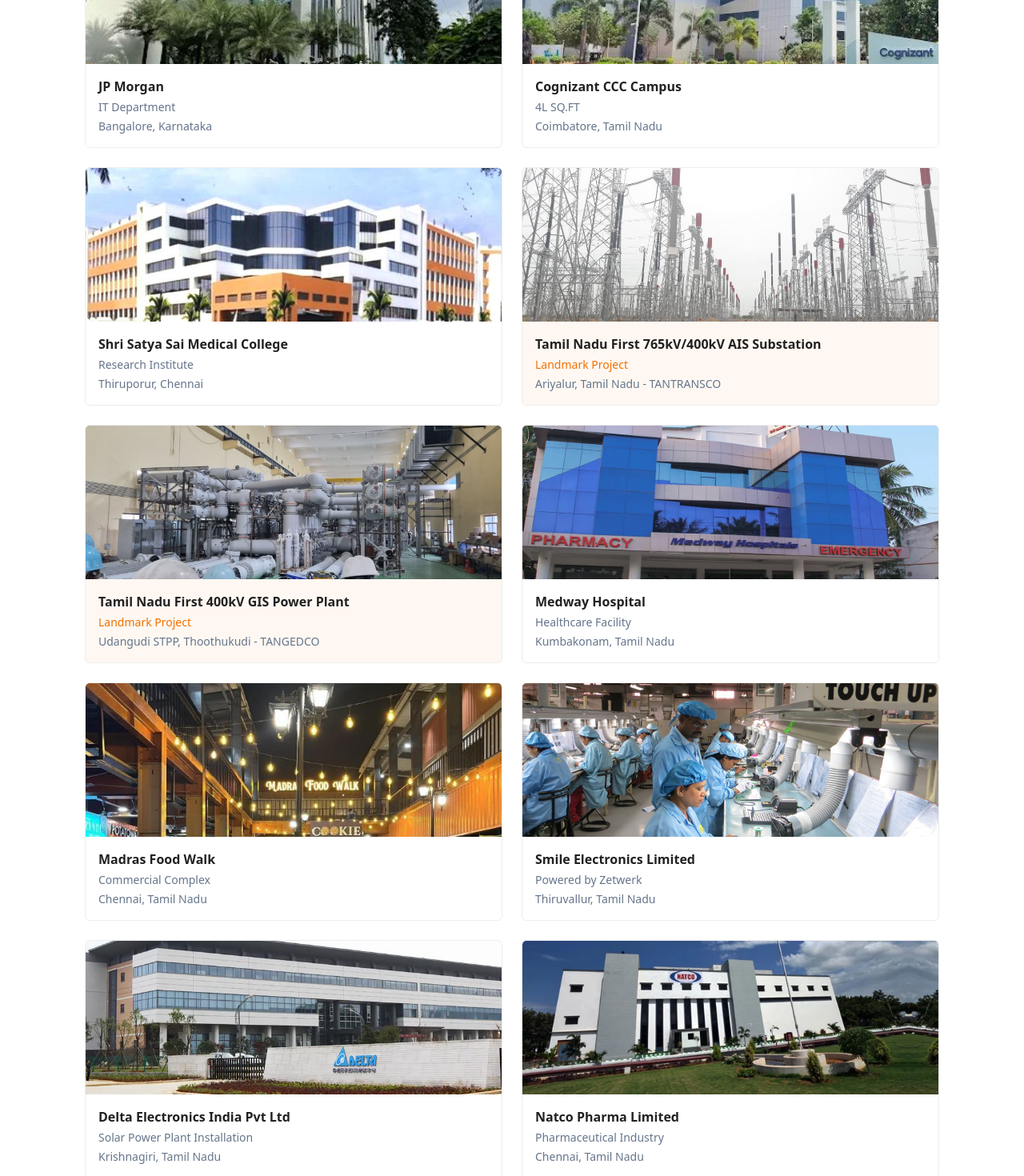
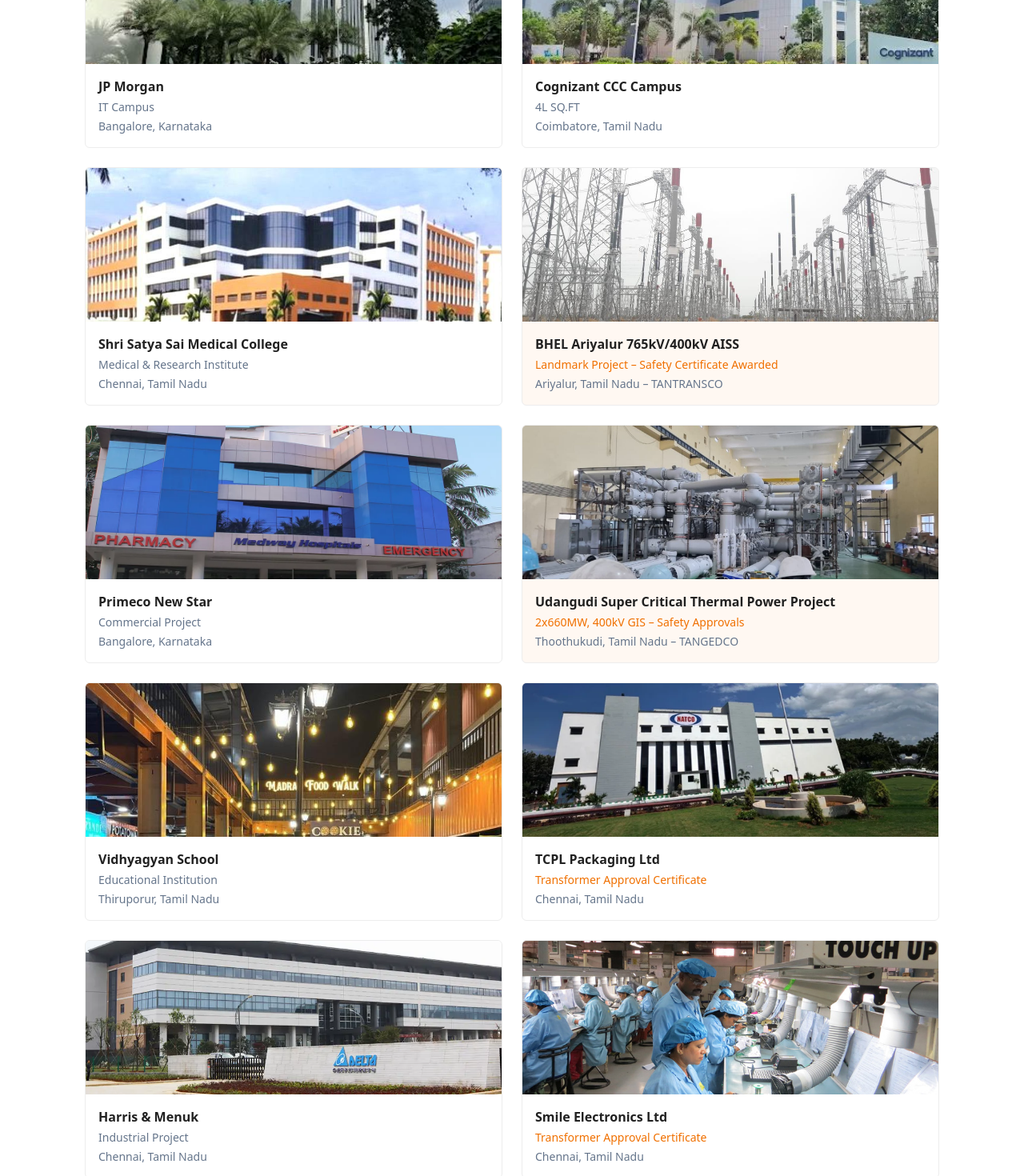
Before and after one commit to dincha/easy-start-html-css, a React (Vite) app: page / in a window 1280 px wide. Shown: the part 4680-6150 px from the top of the page at 80% size. Built offline with nearby package versions, Linux system fonts and the light colour scheme; the HTML template or start-up script is replaced by a standard one.

Commit message:
Update KEPL site content
Co-authored-by: dincha <21058700+dincha@users.noreply.github.com>

```diff
--- a/src/pages/Index.tsx
+++ b/src/pages/Index.tsx
@@ -194,14 +194,14 @@ const Index = () => {
 
       <Section id="projects" title="Selected Projects">
         <p className="mb-6">
-          Our portfolio includes successful project implementations across diverse industries, demonstrating our capability to handle complex electrical infrastructure requirements. We have executed end-to-end electrical projects across South India in Tamilnadu, Andhra, Telangana and Karnataka.
+          Our portfolio includes successful project implementations across diverse industries, demonstrating our capability to handle complex electrical infrastructure requirements. We have executed end-to-end electrical projects across South India — Tamil Nadu, Karnataka, Andhra Pradesh, Telangana, and Kerala.
         </p>
 
         <div className="grid gap-6 md:grid-cols-2">
           <div className="border border-border rounded-lg overflow-hidden">
-            <img src={phoenixMall} alt="Acquila Phoenix Mall" className="w-full h-48 object-cover" />
+            <img src={phoenixMall} alt="Aquila Phoenix Mall" className="w-full h-48 object-cover" />
             <div className="p-4">
-              <h4 className="font-semibold text-base mb-1">Acquila Phoenix Mall - Tower A</h4>
+              <h4 className="font-semibold text-base mb-1">Aquila Phoenix Mall</h4>
               <p className="text-sm text-muted-foreground mb-1">5L SQ.FT</p>
               <p className="text-sm text-muted-foreground">Hyderabad, Telangana</p>
             </div>
@@ -211,7 +211,7 @@ const Index = () => {
             <img src={sapLabs} alt="SAP Labs" className="w-full h-48 object-cover" />
             <div className="p-4">
               <h4 className="font-semibold text-base mb-1">SAP Labs</h4>
-              <p className="text-sm text-muted-foreground mb-1">IT Department</p>
+              <p className="text-sm text-muted-foreground mb-1">IT Campus</p>
               <p className="text-sm text-muted-foreground">Bangalore, Karnataka</p>
             </div>
           </div>
@@ -220,7 +220,7 @@ const Index = () => {
             <img src={jpMorgan} alt="JP Morgan" className="w-full h-48 object-cover" />
             <div className="p-4">
               <h4 className="font-semibold text-base mb-1">JP Morgan</h4>
-              <p className="text-sm text-muted-foreground mb-1">IT Department</p>
+              <p className="text-sm text-muted-foreground mb-1">IT Campus</p>
               <p className="text-sm text-muted-foreground">Bangalore, Karnataka</p>
             </div>
           </div>
@@ -238,78 +238,87 @@ const Index = () => {
             <img src={medicalCollege} alt="Shri Satya Sai Medical College" className="w-full h-48 object-cover" />
             <div className="p-4">
               <h4 className="font-semibold text-base mb-1">Shri Satya Sai Medical College</h4>
-              <p className="text-sm text-muted-foreground mb-1">Research Institute</p>
-              <p className="text-sm text-muted-foreground">Thiruporur, Chennai</p>
+              <p className="text-sm text-muted-foreground mb-1">Medical & Research Institute</p>
+              <p className="text-sm text-muted-foreground">Chennai, Tamil Nadu</p>
             </div>
           </div>
 
           <div className="border border-border rounded-lg overflow-hidden bg-accent/5">
-            <img src={substation765kv} alt="765kV/400kV AIS Substation" className="w-full h-48 object-cover" />
+            <img src={substation765kv} alt="BHEL Ariyalur 765kV/400kV AISS" className="w-full h-48 object-cover" />
             <div className="p-4">
-              <h4 className="font-semibold text-base mb-1">Tamil Nadu First 765kV/400kV AIS Substation</h4>
-              <p className="text-sm text-accent font-medium mb-1">Landmark Project</p>
-              <p className="text-sm text-muted-foreground">Ariyalur, Tamil Nadu - TANTRANSCO</p>
+              <h4 className="font-semibold text-base mb-1">BHEL Ariyalur 765kV/400kV AISS</h4>
+              <p className="text-sm text-accent font-medium mb-1">Landmark Project – Safety Certificate Awarded</p>
+              <p className="text-sm text-muted-foreground">Ariyalur, Tamil Nadu – TANTRANSCO</p>
+            </div>
+          </div>
+
+          <div className="border border-border rounded-lg overflow-hidden">
+            <img src={medwayHospital} alt="Primeco New Star" className="w-full h-48 object-cover" />
+            <div className="p-4">
+              <h4 className="font-semibold text-base mb-1">Primeco New Star</h4>
+              <p className="text-sm text-muted-foreground mb-1">Commercial Project</p>
+              <p className="text-sm text-muted-foreground">Bangalore, Karnataka</p>
             </div>
           </div>
 
           <div className="border border-border rounded-lg overflow-hidden bg-accent/5">
-            <img src={gis400kv} alt="400kV GIS Power Plant" className="w-full h-48 object-cover" />
+            <img src={gis400kv} alt="Udangudi Super Critical Thermal Power Project" className="w-full h-48 object-cover" />
             <div className="p-4">
-              <h4 className="font-semibold text-base mb-1">Tamil Nadu First 400kV GIS Power Plant</h4>
-              <p className="text-sm text-accent font-medium mb-1">Landmark Project</p>
-              <p className="text-sm text-muted-foreground">Udangudi STPP, Thoothukudi - TANGEDCO</p>
+              <h4 className="font-semibold text-base mb-1">Udangudi Super Critical Thermal Power Project</h4>
+              <p className="text-sm text-accent font-medium mb-1">2x660MW, 400kV GIS – Safety Approvals</p>
+              <p className="text-sm text-muted-foreground">Thoothukudi, Tamil Nadu – TANGEDCO</p>
             </div>
           </div>
 
           <div className="border border-border rounded-lg overflow-hidden">
-            <img src={medwayHospital} alt="Medway Hospital" className="w-full h-48 object-cover" />
+            <img src={madrasFoodWalk} alt="Vidhyagyan School" className="w-full h-48 object-cover" />
             <div className="p-4">
-              <h4 className="font-semibold text-base mb-1">Medway Hospital</h4>
-              <p className="text-sm text-muted-foreground mb-1">Healthcare Facility</p>
-              <p className="text-sm text-muted-foreground">Kumbakonam, Tamil Nadu</p>
+              <h4 className="font-semibold text-base mb-1">Vidhyagyan School</h4>
+              <p className="text-sm text-muted-foreground mb-1">Educational Institution</p>
+              <p className="text-sm text-muted-foreground">Thiruporur, Tamil Nadu</p>
             </div>
           </div>
 
           <div className="border border-border rounded-lg overflow-hidden">
-            <img src={madrasFoodWalk} alt="Madras Food Walk" className="w-full h-48 object-cover" />
+            <img src={natcoPharma} alt="TCPL Packaging Ltd" className="w-full h-48 object-cover" />
             <div className="p-4">
-              <h4 className="font-semibold text-base mb-1">Madras Food Walk</h4>
-              <p className="text-sm text-muted-foreground mb-1">Commercial Complex</p>
+              <h4 className="font-semibold text-base mb-1">TCPL Packaging Ltd</h4>
+              <p className="text-sm text-accent font-medium mb-1">Transformer Approval Certificate</p>
               <p className="text-sm text-muted-foreground">Chennai, Tamil Nadu</p>
             </div>
           </div>
 
           <div className="border border-border rounded-lg overflow-hidden">
-            <img src={smileElectronics} alt="Smile Electronics" className="w-full h-48 object-cover" />
+            <img src={deltaElectronics} alt="Harris & Menuk" className="w-full h-48 object-cover" />
             <div className="p-4">
-              <h4 className="font-semibold text-base mb-1">Smile Electronics Limited</h4>
-              <p className="text-sm text-muted-foreground mb-1">Powered by Zetwerk</p>
-              <p className="text-sm text-muted-foreground">Thiruvallur, Tamil Nadu</p>
+              <h4 className="font-semibold text-base mb-1">Harris & Menuk</h4>
+              <p className="text-sm text-muted-foreground mb-1">Industrial Project</p>
+              <p className="text-sm text-muted-foreground">Chennai, Tamil Nadu</p>
             </div>
           </div>
 
           <div className="border border-border rounded-lg overflow-hidden">
-            <img src={deltaElectronics} alt="Delta Electronics" className="w-full h-48 object-cover" />
+            <img src={smileElectronics} alt="Smile Electronics Ltd" className="w-full h-48 object-cover" />
             <div className="p-4">
-              <h4 className="font-semibold text-base mb-1">Delta Electronics India Pvt Ltd</h4>
-              <p className="text-sm text-muted-foreground mb-1">Solar Power Plant Installation</p>
-              <p className="text-sm text-muted-foreground">Krishnagiri, Tamil Nadu</p>
+              <h4 className="font-semibold text-base mb-1">Smile Electronics Ltd</h4>
+              <p className="text-sm text-accent font-medium mb-1">Transformer Approval Certificate</p>
+              <p className="text-sm text-muted-foreground">Chennai, Tamil Nadu</p>
             </div>
           </div>
 
           <div className="border border-border rounded-lg overflow-hidden">
-            <img src={natcoPharma} alt="Natco Pharma" className="w-full h-48 object-cover" />
+            <img src={deltaElectronics} alt="Taichuang Engineering Solar Project" className="w-full h-48 object-cover" />
             <div className="p-4">
-              <h4 className="font-semibold text-base mb-1">Natco Pharma Limited</h4>
-              <p className="text-sm text-muted-foreground mb-1">Pharmaceutical Industry</p>
-              <p className="text-sm text-muted-foreground">Chennai, Tamil Nadu</p>
+              <h4 className="font-semibold text-base mb-1">Taichuang Engineering India Pvt Ltd</h4>
+              <p className="text-sm text-accent font-medium mb-1">Solar Project – 100kW × 3 Nos.</p>
+              <p className="text-sm text-muted-foreground">Tamil Nadu</p>
             </div>
           </div>
         </div>
 
         <div className="mt-8 p-4 bg-muted rounded-lg">
           <p className="text-sm">
-            <strong>Note:</strong> All projects completed with full safety certifications and regulatory compliance from the Government of Tamil Nadu Electrical Inspectorate and Central Electricity Authority.
+            <strong>Note:</strong> All projects completed with full safety certifications and regulatory compliance from the Government of Tamil Nadu Electrical Inspectorate and Central Electricity Authority. Safety certificates and transformer approval certificates available on request.
           </p>
         </div>
       </Section>
@@ -599,7 +608,7 @@ const Index = () => {
           <div className="bg-muted p-4 rounded-lg">
             <h4 className="font-semibold mb-2">Service Areas</h4>
             <p className="text-sm">
-              We provide electrical contracting services across South India including Tamil Nadu, Andhra Pradesh, Telangana, and Karnataka. Our team of dedicated professionals is ready to serve industries with comprehensive electrical solutions.
+              We provide electrical contracting services across South India including Tamil Nadu, Andhra Pradesh, Telangana, Karnataka, and Kerala. Our team of dedicated professionals is ready to serve industries with comprehensive electrical solutions.
             </p>
           </div>
         </div>
```
